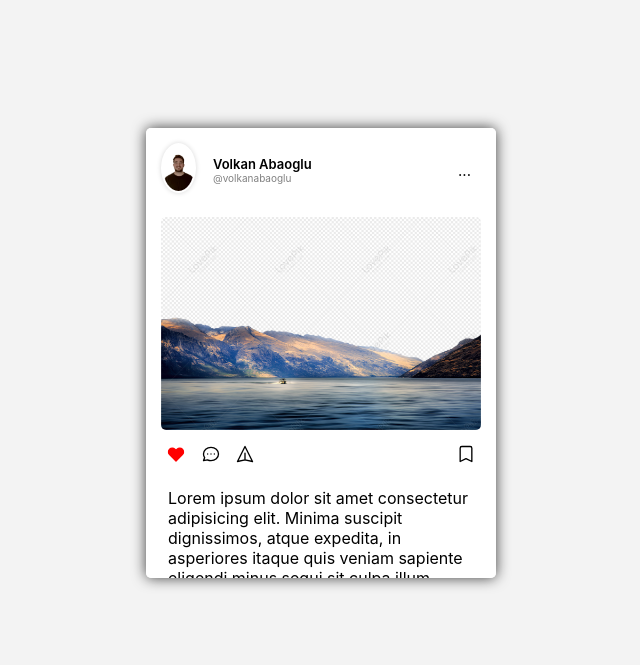
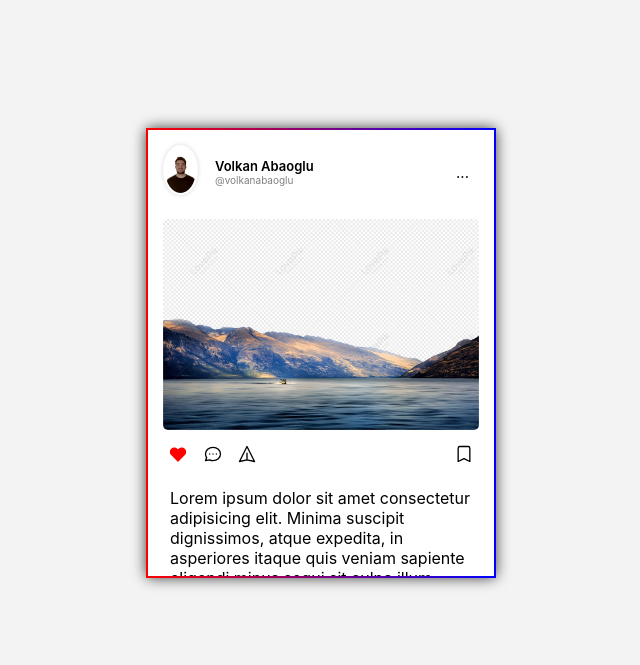
Before and after one commit to volkanabaoglu/post-card, a plain HTML site: page index.html in a window 1280 px wide. Shown: the whole page, without its empty margins (319-959 px from the left). Drawn offline with Linux system fonts and the light colour scheme.

Commit message:
css update

```diff
--- a/style.css
+++ b/style.css
@@ -22,6 +22,10 @@ section {
   border-radius: 5px;
   box-shadow: 0px 0px 14px 0px rgba(0, 0, 0, 0.75);
   overflow-y: auto;
+  border: 2px solid transparent; /* Şeffaf bir başlangıç yapın */
+  border-image: linear-gradient(to right, #f00, #00f); /* Gradient renkler ve yönü */
+  border-image-slice: 1; /* Dilimleme ayarı */
+  border-radius: 5px;
 }
 
 svg {
```
